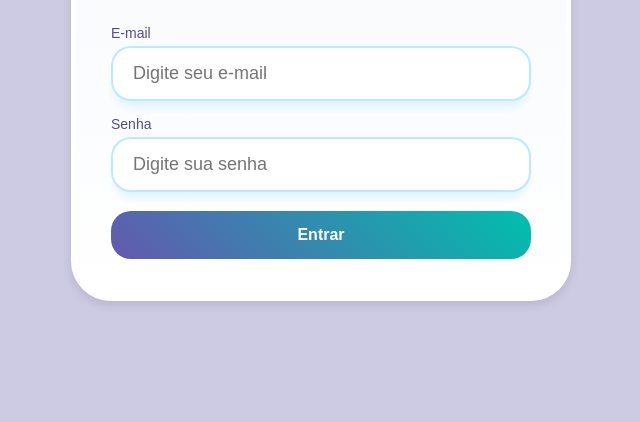
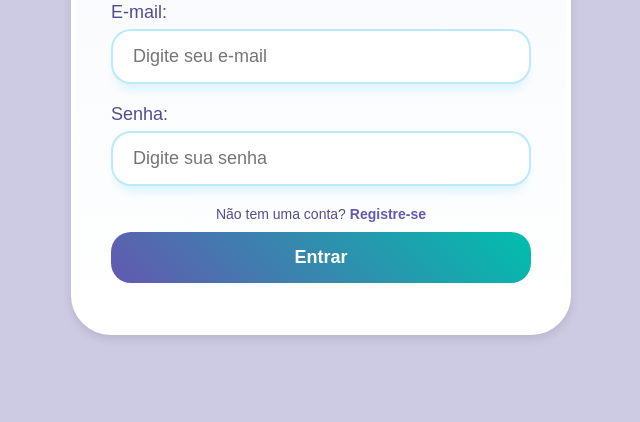
Before and after one commit to helo-pims/frontbd, a plain HTML site: page login.html in a window 1280 px wide. Shown: the part 378-800 px from the top of the page, without its empty margins (319-959 px from the left). Drawn offline with Linux system fonts and the light colour scheme.

Commit message:
front do login

```diff
--- a/login.html
+++ b/login.html
@@ -14,13 +14,14 @@
         <h2>Bem-vindo</h2>
         <form id="login-form">
             <div class="input-group">
-                <label for="email">E-mail</label>
+                <label for="email">E-mail:</label>
                 <input type="email" id="email" name="email" placeholder="Digite seu e-mail" required>
             </div>
             <div class="input-group">
-                <label for="password">Senha</label>
+                <label for="password">Senha:</label>
                 <input type="password" id="password" name="password" placeholder="Digite sua senha" required>
             </div>
+            <p class="register-text">Não tem uma conta? <a href="registrar.html">Registre-se</a></p>
             <button type="submit">Entrar</button>
         </form>
     </div>
--- a/styleslogin.css
+++ b/styleslogin.css
@@ -25,7 +25,7 @@ body {
     background: #FFF;
     background: linear-gradient(0deg, rgb(255, 255, 255) 0%, rgb(244, 247, 251) 100%);
     border-radius: 40px;
-    padding: 25px 35px;
+    padding: 35px 35px;
     border: 5px solid rgb(255, 255, 255);
     box-shadow: 0 4px 10px rgba(0, 0, 0, 0.1);
 }
@@ -54,16 +54,13 @@ h2 {
 
 /* Inputs */
 .input-group {
-
-    margin-bottom: 15px;
+    margin-bottom: 20px;
     text-align: left;
 }
 
-
-
 label {
-    font-size: 14px;
-    margin-bottom: 5px;
+    font-size: 18px;
+    margin-bottom: 6px;
     display: block;
     color: #564B8F; /* Ultra Violet */
 }
@@ -84,16 +81,16 @@ input[type="email"], input[type="password"], input[type="text"], select {
 /* Efeito de foco com animação mais forte */
 input[type="email"]:focus, input[type="password"]:focus, input[type="text"]:focus, select:focus {
     border-color: #00BFAD; /* Keppel */
-    box-shadow: 0 0 5px rgba(0, 191, 173, 0.5); /* Sombra verde-azulada ao focar */
+    box-shadow: 0 0 5px rgba(0, 191, 173, 0.5);
 }
 
 /* Botão principal */
 button {
     width: 100%;
     padding: 15px;
-    font-size: 16px;
+    font-size: 18px;
     font-weight: bold;
-    background: linear-gradient(45deg, #6458af 0%, #00BFAD 100%); /* Hunyadi yellow e Keppel */
+    background: linear-gradient(45deg, #6458af 0%, #00BFAD 100%);
     color: white;
     border: none;
     border-radius: 20px;
@@ -106,10 +103,29 @@ button {
 button:hover {
     transform: scale(1.03);
     box-shadow: #85bdd7e6 0px 23px 10px -20px;
-    background: linear-gradient(45deg, #4a427a 0%, #008C8C 100%); /* Alteração no hover */
+    background: linear-gradient(45deg, #4a427a 0%, #008C8C 100%);
 }
 
 button:active {
     transform: scale(0.95);
     box-shadow: rgba(133, 189, 215, 0.9) 0px 15px 10px -10px;
 }
+
+/* Texto para registro */
+.register-text {
+    font-size: 14px;
+    text-align: center;
+    color: #564B8F;
+    margin-bottom: 6px;
+}
+
+.register-text a {
+    text-decoration: none;
+    color: #6458af;
+    font-weight: bold;
+}
+
+.register-text a:hover {
+    text-decoration: underline;
+    color: #4a427a;
+}
```
Also changed, not shown: registrar.html (added).
